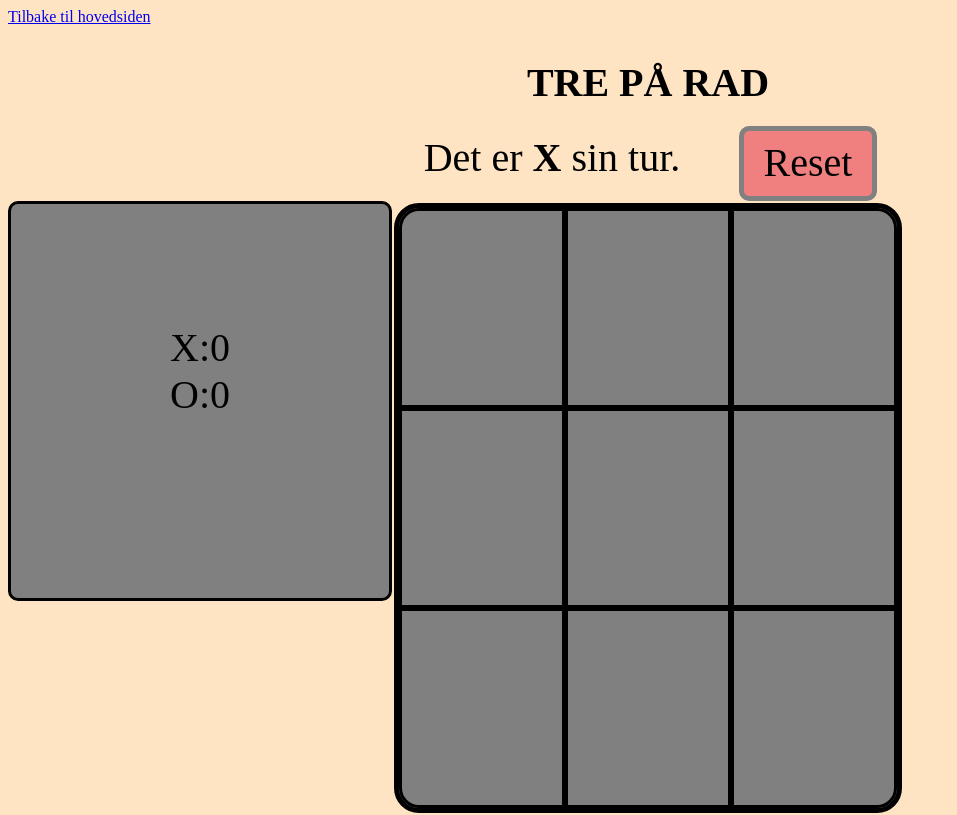
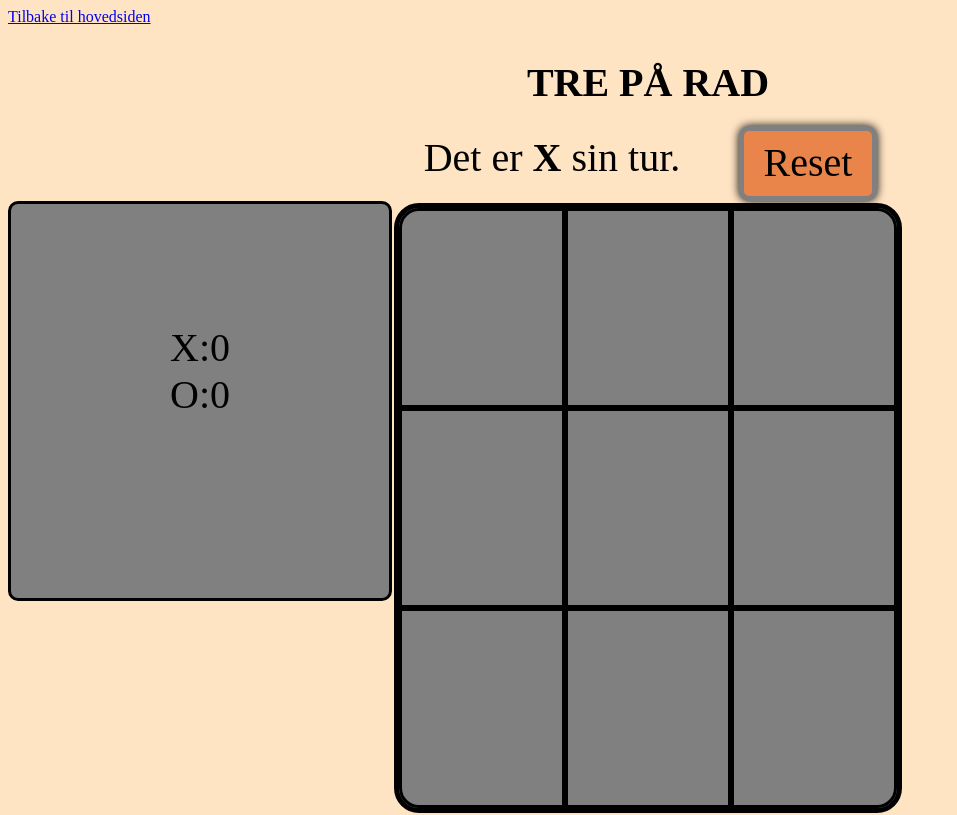
Before and after one commit to Vetlebrur/MainPage, a plain HTML site: page TrePaaRad/TrePaaRad.html in a window 1280 px wide. In both pictures the pointer is over the element "Reset". Shown: the whole page, without its empty margins (0-957 px from the left). Drawn offline with nearby package versions, Linux system fonts and the light colour scheme.

Commit message:
Update TREPAARAD.css

```diff
--- a/TrePaaRad/css/TREPAARAD.css
+++ b/TrePaaRad/css/TREPAARAD.css
@@ -48,7 +48,12 @@ h1{
     width: max-content;
     padding:0.2em 0.5em;
     margin:0 auto;
+    transition-duration: 0.4s;
 
+}
+#resetKnapp:hover{
+    background-color:rgb(233, 133, 75);
+    box-shadow: 0 0 10px black;
 }
 #spillBrett{
     margin:auto;
```
